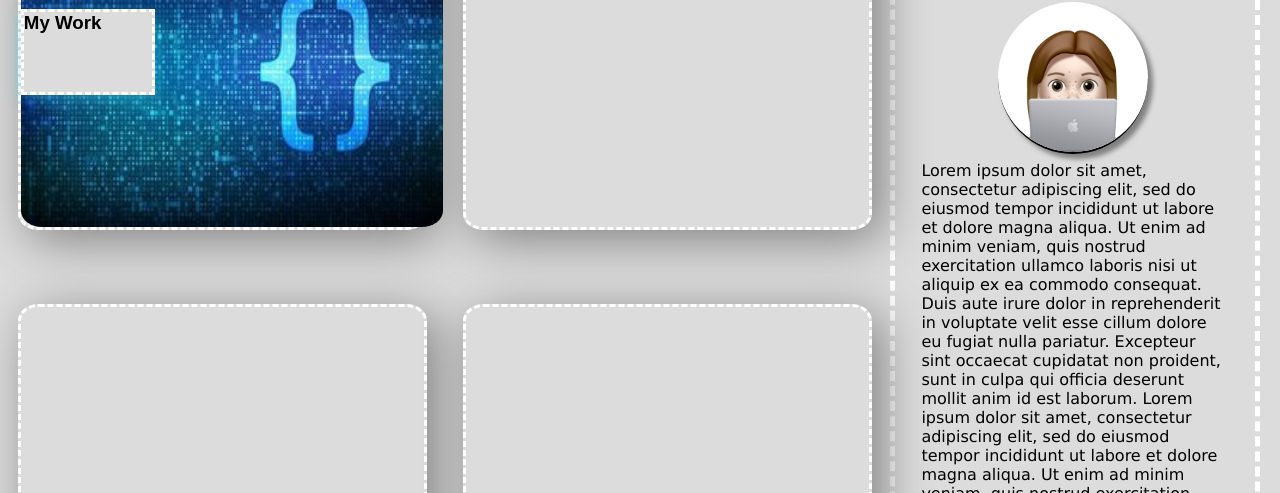
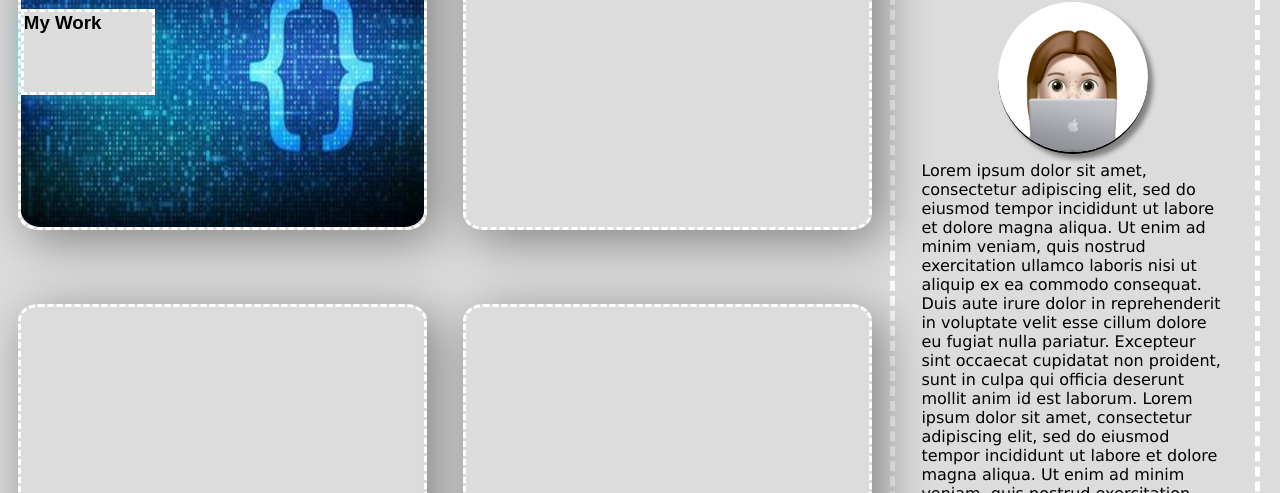
Before and after one commit to Charl1410/Portfolio, a plain HTML site: page index.html in a window 1280 px wide. Shown: the part 607-1100 px from the top of the page. Drawn offline with Linux system fonts and the light colour scheme; a web font is replaced by a local one.

Commit message:
fixed image sizing

```diff
--- a/Assets/CSS/style.css
+++ b/Assets/CSS/style.css
@@ -94,7 +94,7 @@ height:100%;
 display:flex;
 flex-wrap: wrap;
 justify-content: space-around;
-flex-grow: 1;
+flex-grow:1;
 
 
 
@@ -115,9 +115,9 @@ flex-grow: 1;
 }
 
 .boximage {
-    position:absolute;
-    width: 33%;
-    height:40%;
+    width: 100%;
+    height:100%;
+    overflow: hidden;
     border-radius: 5%;
 
 }
--- a/index.html
+++ b/index.html
@@ -70,12 +70,14 @@
 
     <section class = "box" >
 
+        <div class = text-block>
+
+            <h3>My Work </h3>
+        </div>
+
+
     <img class = "boximage"src = "./Assets/images/programming-code-coding-or-hacker-background-vector.jpeg" alt = "coding background">
 
-    <div class = text-block>
-
-        <h3>My Work </h3>
-    </div>
 
 
     </section>
```
